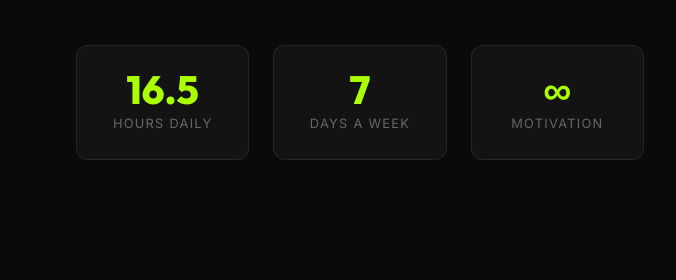
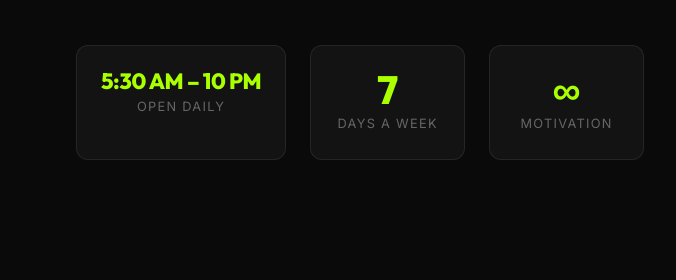
Before and after one commit to kiwi-pete/fitpit-website, a website built with Vite: page index.html in a window 1280 px wide. Shown: the part 1411-1691 px from the top of the page, 604-1280 px from the left. Built offline with nearby package versions, Linux system fonts and the light colour scheme.

Commit message:
style: update daily hours stat card to display 5:30 AM – 10 PM Open Daily

```diff
--- a/index.html
+++ b/index.html
@@ -108,8 +108,8 @@
           </p>
           <div class="about-stats reveal reveal-delay-4">
             <div class="stat">
-              <div class="stat-number">16.5</div>
-              <div class="stat-label">Hours Daily</div>
+              <div class="stat-number-long">5:30 AM – 10 PM</div>
+              <div class="stat-label">Open Daily</div>
             </div>
             <div class="stat">
               <div class="stat-number">7</div>
--- a/style.css
+++ b/style.css
@@ -632,6 +632,17 @@ button {
   color: var(--color-accent);
   line-height: 1;
   margin-bottom: 0.25rem;
+}
+
+.stat-number-long {
+  font-family: var(--font-heading);
+  font-size: clamp(1.1rem, 0.9rem + 0.6vw, 1.5rem);
+  font-weight: 800;
+  color: var(--color-accent);
+  line-height: 1;
+  margin-bottom: 0.25rem;
+  white-space: nowrap;
+  letter-spacing: -0.02em;
 }
 
 .stat-label {
```
